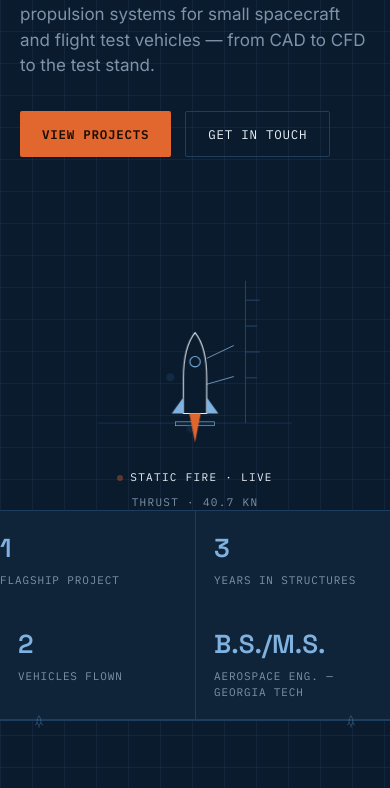
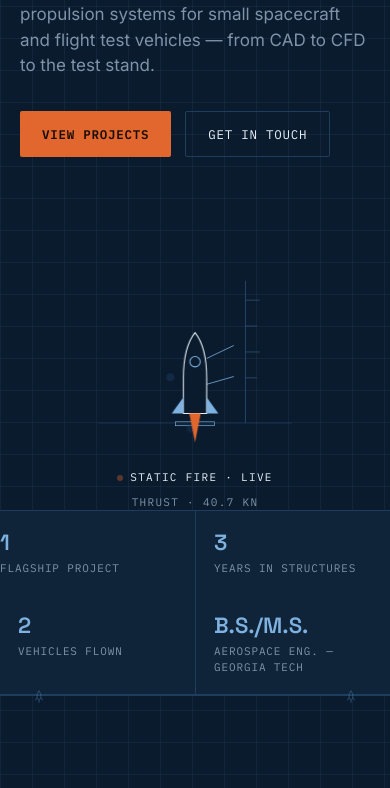
Before and after one commit to dhankyuel/Engineering-Portfolio, a plain HTML site: page index.html in a window 390 px wide. Shown: the part 290-1078 px from the top of the page. Drawn offline with Linux system fonts and the light colour scheme.

Commit message:
Adjust styles for .num and .wrap classes
Reduced font size for .num class and added line-height. Adjusted alignment for .wrap class in .datastrip.

```diff
--- a/index.html
+++ b/index.html
@@ -279,10 +279,11 @@
   }
   .datastrip .cell:first-child{ border-left:none; padding-left:0; }
   .datastrip .num{
-    font-size:26px;
+    font-size:22px;
     font-weight:600;
     color:var(--blueprint);
     font-family:var(--font-display);
+    line-height:1.2;
   }
   .datastrip .label{
     font-size:11px;
@@ -579,7 +580,7 @@
     .project{ grid-template-columns:1fr; gap:14px; }
     .project-code{ padding-top:0; }
     .skills-grid{ grid-template-columns:1fr 1fr; gap:28px; }
-    .datastrip .wrap{ grid-template-columns:1fr 1fr; }
+    .datastrip .wrap{ grid-template-columns:1fr 1fr; align-items:start; }
     .datastrip .cell:nth-child(3){ border-left:none; }
     .datastrip .cell{ padding:18px; }
     .log::before{ left:8px; }
```
